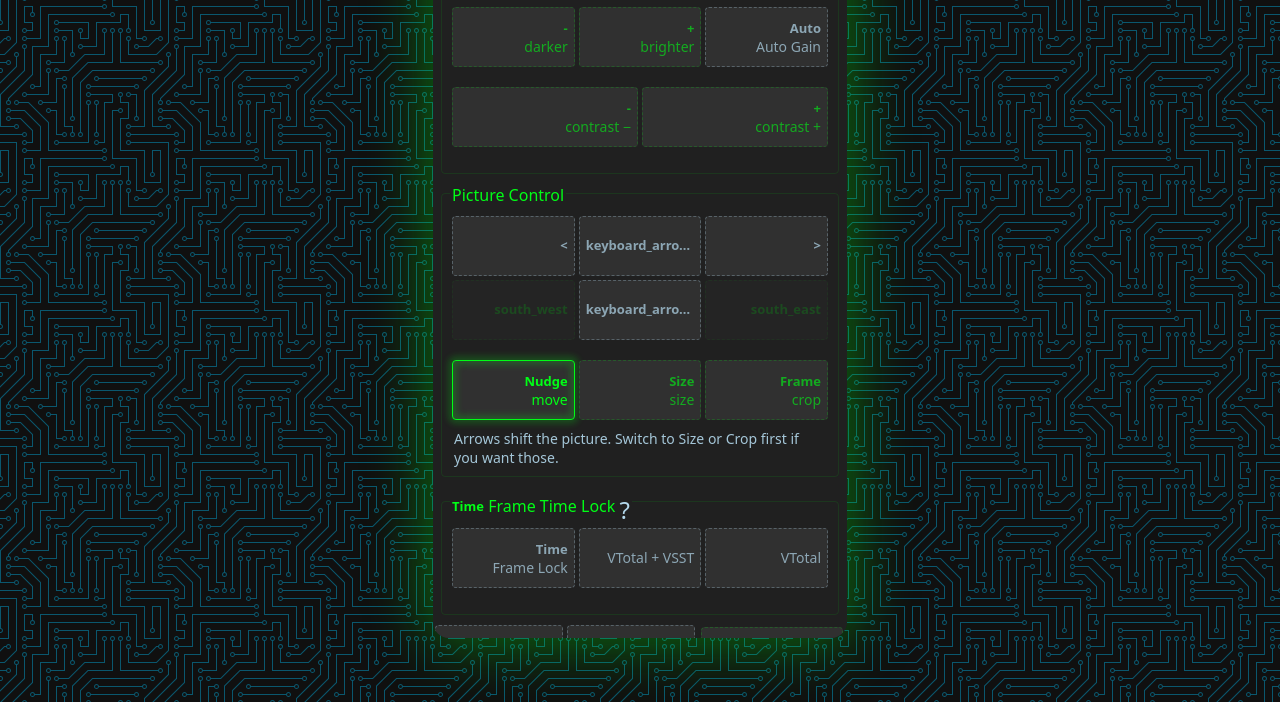
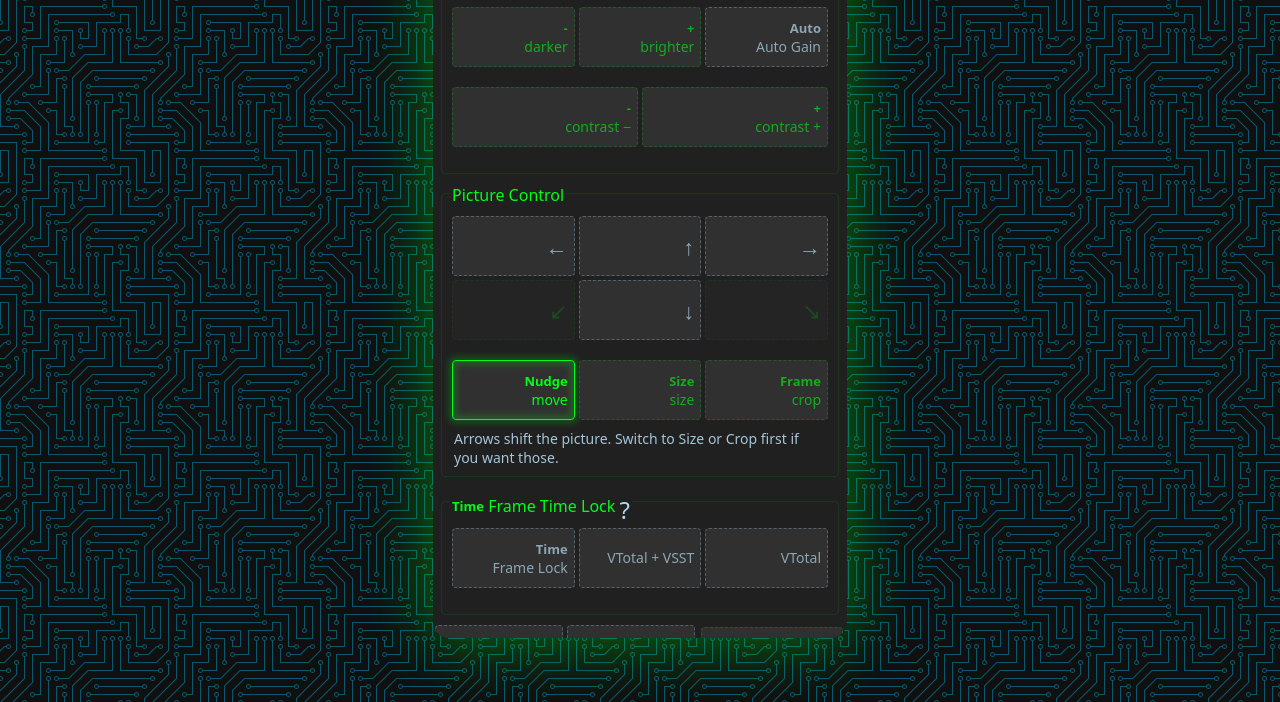
Before and after one commit to tmdrake/gbs-control, a plain HTML site: page gbs-control/webui.html in a window 1280 px wide. Shown: the part 130-832 px from the top of the page. Drawn offline with Linux system fonts and the light colour scheme; no server answers.

Commit message:
Put arrows back on the picture controls.
Up, down, left, and right are arrow marks again. The icon font stays out of the page.

```diff
--- a/gbs-control/webui.html
+++ b/gbs-control/webui.html
@@ -602,6 +602,10 @@ section[name="alert"] {
   font-weight: 600;
   line-height: 1;
   white-space: nowrap;
+}
+.gbs-button__control.gbs-icon {
+  font-size: 22px;
+  font-weight: 500;
 }
 
 .gbs-flex {
@@ -967,33 +971,33 @@ section[name="alert"] {
                 class="gbs-button gbs-button__control gbs-icon gbs-button__secondary"
                 gbs-control-key="left"
               >
-                <
+                ←
               </button>
               <button
                 class="gbs-button gbs-button__control gbs-icon gbs-button__secondary"
                 gbs-control-key="up"
               >
-                keyboard_arrow_up
+                ↑
               </button>
               <button
                 class="gbs-button gbs-button__control gbs-icon gbs-button__secondary"
                 gbs-control-key="right"
               >
-                >
+                →
               </button>
             </div>
             <div class="gbs-flex gbs-margin__bottom--16">
               <button class="gbs-button gbs-button__control gbs-icon" disabled>
-                south_west
+                ↙
               </button>
               <button
                 class="gbs-button gbs-button__control gbs-icon gbs-button__secondary"
                 gbs-control-key="down"
               >
-                keyboard_arrow_down
+                ↓
               </button>
               <button class="gbs-button gbs-button__control gbs-icon" disabled>
-                south_east
+                ↘
               </button>
             </div>
             <div class="gbs-flex">
@@ -1033,7 +1037,7 @@ section[name="alert"] {
                 gbs-click="repeat"
                 class="gbs-button gbs-button__control gbs-icon gbs-button__secondary"
               >
-                <
+                ←
               </button>
               <button
                 gbs-message="*"
@@ -1041,7 +1045,7 @@ section[name="alert"] {
                 gbs-click="repeat"
                 class="gbs-button gbs-button__control gbs-icon gbs-button__secondary"
               >
-                keyboard_arrow_up
+                ↑
               </button>
               <button
                 gbs-message="6"
@@ -1049,7 +1053,7 @@ section[name="alert"] {
                 gbs-click="repeat"
                 class="gbs-button gbs-button__control gbs-icon gbs-button__secondary"
               >
-                >
+                →
               </button>
             </div>
             <div class="gbs-flex gbs-margin__bottom--16">
@@ -1063,10 +1067,10 @@ section[name="alert"] {
                 gbs-click="repeat"
                 class="gbs-button gbs-button__control gbs-icon gbs-button__secondary"
               >
-                keyboard_arrow_down
+                ↓
               </button>
               <button class="gbs-button gbs-button__control gbs-icon" disabled>
-                south_east
+                ↘
               </button>
             </div>
 
@@ -1077,7 +1081,7 @@ section[name="alert"] {
                 gbs-click="repeat"
                 class="gbs-button gbs-button__control gbs-icon gbs-button__secondary"
               >
-                <
+                ←
               </button>
               <button
                 gbs-message="4"
@@ -1085,7 +1089,7 @@ section[name="alert"] {
                 gbs-click="repeat"
                 class="gbs-button gbs-button__control gbs-icon gbs-button__secondary"
               >
-                keyboard_arrow_up
+                ↑
               </button>
               <button
                 gbs-message="z"
@@ -1093,7 +1097,7 @@ section[name="alert"] {
                 gbs-click="repeat"
                 class="gbs-button gbs-button__control gbs-icon gbs-button__secondary"
               >
-                >
+                →
               </button>
             </div>
 
@@ -1108,10 +1112,10 @@ section[name="alert"] {
                 gbs-click="repeat"
                 class="gbs-button gbs-button__control gbs-icon gbs-button__secondary"
               >
-                keyboard_arrow_down
+                ↓
               </button>
               <button class="gbs-button gbs-button__control gbs-icon" disabled>
-                south_east
+                ↘
               </button>
             </div>
             <div class="gbs-flex">
@@ -1121,7 +1125,7 @@ section[name="alert"] {
                 gbs-click="repeat"
                 class="gbs-button gbs-button__control gbs-icon gbs-button__secondary"
               >
-                <
+                ←
               </button>
               <button
                 gbs-message="C"
@@ -1129,7 +1133,7 @@ section[name="alert"] {
                 gbs-click="repeat"
                 class="gbs-button gbs-button__control gbs-icon gbs-button__secondary"
               >
-                keyboard_arrow_up
+                ↑
               </button>
               <button
                 gbs-message="A"
@@ -1137,7 +1141,7 @@ section[name="alert"] {
                 gbs-click="repeat"
                 class="gbs-button gbs-button__control gbs-icon gbs-button__secondary"
               >
-                >
+                →
               </button>
             </div>
 
@@ -1156,10 +1160,10 @@ section[name="alert"] {
                 gbs-click="repeat"
                 class="gbs-button gbs-button__control gbs-icon gbs-button__secondary"
               >
-                keyboard_arrow_down
+                ↓
               </button>
               <button class="gbs-button gbs-button__control gbs-icon" disabled>
-                south_east
+                ↘
               </button>
             </div>
           </fieldset>
@@ -1181,7 +1185,7 @@ section[name="alert"] {
                     gbs-click="repeat"
                     class="gbs-button gbs-icon gbs-button__secondary"
                   >
-                    <
+                    ←
                   </button>
                   <button
                     gbs-message="*"
@@ -1189,7 +1193,7 @@ section[name="alert"] {
                     gbs-click="repeat"
                     class="gbs-button gbs-icon gbs-button__secondary"
                   >
-                    keyboard_arrow_up
+                    ↑
                   </button>
                   <button
                     gbs-message="6"
@@ -1197,13 +1201,13 @@ section[name="alert"] {
                     gbs-click="repeat"
                     class="gbs-button gbs-icon gbs-button__secondary"
                   >
-                    >
+                    →
                   </button>
                 </div>
 
                 <div class="gbs-margin__bottom--16">
                   <button class="gbs-button gbs-icon" disabled>
-                    south_west
+                    ↙
                   </button>
                   <button
                     gbs-message="/"
@@ -1211,10 +1215,10 @@ section[name="alert"] {
                     gbs-click="repeat"
                     class="gbs-button gbs-icon gbs-button__secondary"
                   >
-                    keyboard_arrow_down
+                    ↓
                   </button>
                   <button class="gbs-button gbs-icon" disabled>
-                    south_east
+                    ↘
                   </button>
                 </div>
               </div>
@@ -1232,7 +1236,7 @@ section[name="alert"] {
                     gbs-click="repeat"
                     class="gbs-button gbs-icon gbs-button__secondary"
                   >
-                    <
+                    ←
                   </button>
                   <button
                     gbs-message="4"
@@ -1240,7 +1244,7 @@ section[name="alert"] {
                     gbs-click="repeat"
                     class="gbs-button gbs-icon gbs-button__secondary"
                   >
-                    keyboard_arrow_up
+                    ↑
                   </button>
                   <button
                     gbs-message="z"
@@ -1248,13 +1252,13 @@ section[name="alert"] {
                     gbs-click="repeat"
                     class="gbs-button gbs-icon gbs-button__secondary"
                   >
-                    >
+                    →
                   </button>
                 </div>
 
                 <div class="gbs-margin__bottom--16">
                   <button class="gbs-button gbs-icon" disabled>
-                    south_west
+                    ↙
                   </button>
                   <button
                     gbs-message="5"
@@ -1262,10 +1266,10 @@ section[name="alert"] {
                     gbs-click="repeat"
                     class="gbs-button gbs-icon gbs-button__secondary"
                   >
-                    keyboard_arrow_down
+                    ↓
                   </button>
                   <button class="gbs-button gbs-icon" disabled>
-                    south_east
+                    ↘
                   </button>
                 </div>
               </div>
@@ -1283,7 +1287,7 @@ section[name="alert"] {
                     gbs-click="repeat"
                     class="gbs-button gbs-icon gbs-button__secondary"
                   >
-                    <
+                    ←
                   </button>
                   <button
                     gbs-message="C"
@@ -1291,7 +1295,7 @@ section[name="alert"] {
                     gbs-click="repeat"
                     class="gbs-button gbs-icon gbs-button__secondary"
                   >
-                    keyboard_arrow_up
+                    ↑
                   </button>
                   <button
                     gbs-message="A"
@@ -1299,13 +1303,13 @@ section[name="alert"] {
                     gbs-click="repeat"
                     class="gbs-button gbs-icon gbs-button__secondary"
                   >
-                    >
+                    →
                   </button>
                 </div>
 
                 <div class="gbs-margin__bottom--16">
                   <button class="gbs-button gbs-icon" disabled>
-                    south_west
+                    ↙
                   </button>
                   <button
                     gbs-message="D"
@@ -1313,10 +1317,10 @@ section[name="alert"] {
                     gbs-click="repeat"
                     class="gbs-button gbs-icon gbs-button__secondary"
                   >
-                    keyboard_arrow_down
+                    ↓
                   </button>
                   <button class="gbs-button gbs-icon" disabled>
-                    south_east
+                    ↘
                   </button>
                 </div>
               </div>
```
Also changed, not shown: 1 other file.
